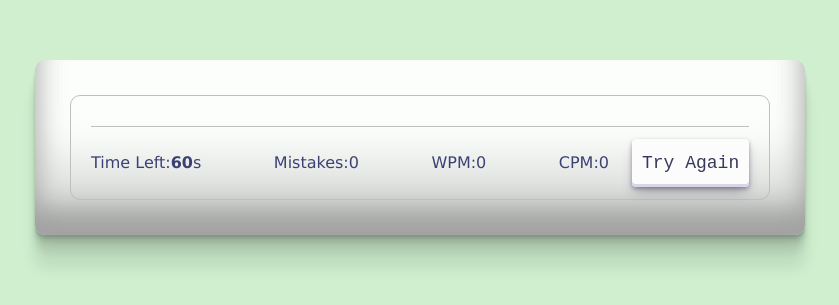
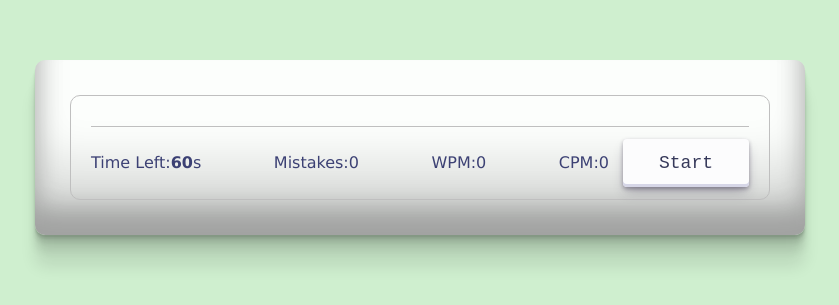
Before and after one commit to glenjaysondmello/Typing-Speed-Test, a plain HTML site: page index.html in a window 1280 px wide. Shown: the part 253-558 px from the top of the page, without its empty margins (220-1059 px from the left). Drawn offline with Linux system fonts and the light colour scheme.

Commit message:
Update index.html

```diff
--- a/index.html
+++ b/index.html
@@ -33,7 +33,7 @@
               <span>0</span>
             </li>
           </ul>
-          <button>Try Again</button>
+          <button><span></span>Start<span></span></button>
         </div>
       </div>
     </div>
```
